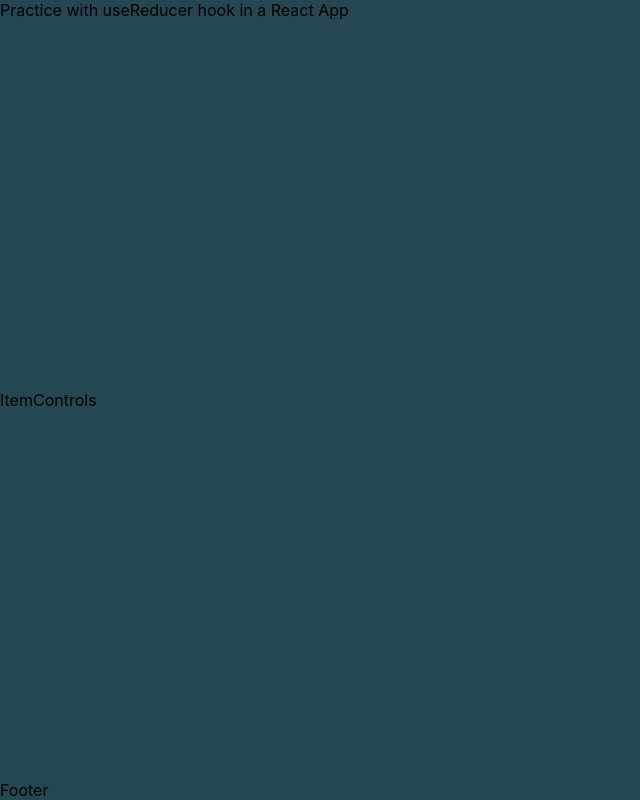
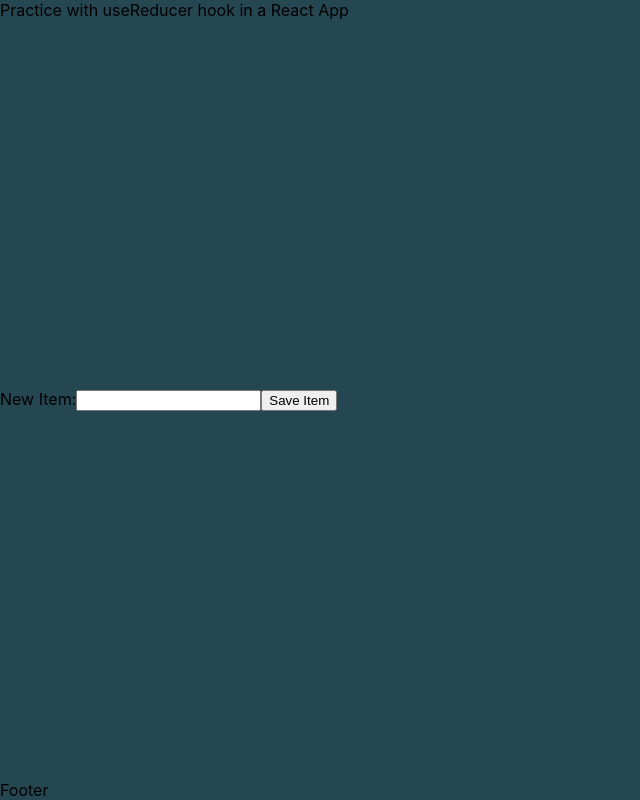
Before and after one commit to forestheims/use-reducer-action, a React (Create React App) app: page / in a window 1280 px wide. Shown: the whole page, without its empty margins (0-640 px from the left). Built offline with nearby package versions, Linux system fonts and the light colour scheme.

Commit message:
add item now functions

```diff
--- a/src/components/ItemControls/ItemControls.jsx
+++ b/src/components/ItemControls/ItemControls.jsx
@@ -1,7 +1,16 @@
-import React from 'react'
+import React, { useState } from "react";
 
 export default function ItemControls({ addItem }) {
+  const [entry, setEntry] = useState("");
   return (
-    <div>ItemControls</div>
-  )
+    <div>
+      <label>New Item:</label>
+      <input
+        type="text"
+        value={entry}
+        onChange={(e) => setEntry(e.target.value)}
+      />
+      <button onClick={() => addItem(entry)}>Save Item</button>
+    </div>
+  );
 }
--- a/src/components/ItemsList/ItemsList.jsx
+++ b/src/components/ItemsList/ItemsList.jsx
@@ -1,14 +1,16 @@
-import React from 'react'
+import React from "react";
 
 export default function ItemsList({ items, deleteItem, editItem }) {
+  console.log(items);
   return (
-    <div className="items-list">{items.map((item) => (
-      <div key={item.id}>
-        <span>{item.content}</span>
-        <button onClick={deleteItem}>delete</button>
-        <button onClick={editItem}>edit</button>
-      </div>
-    )
-    )}</div>
-  )
+    <div className="items-list">
+      {items.map((item) => (
+        <div key={item.id}>
+          <div>{item.text}</div>
+          <button onClick={deleteItem}>delete</button>
+          <button onClick={editItem}>edit</button>
+        </div>
+      ))}
+    </div>
+  );
 }
```
